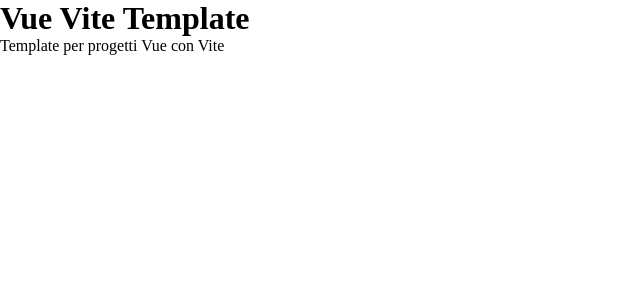
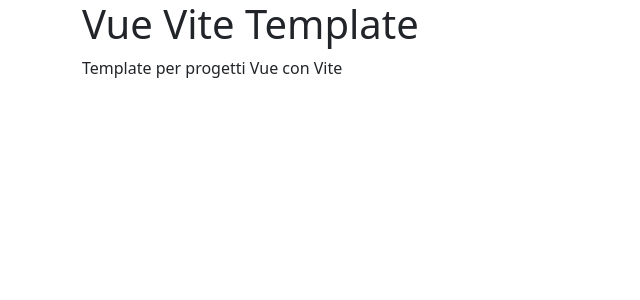
Before and after one commit to DanieleBernassola/vite-boolfolio, a Vue app: page / in a window 1280 px wide. Shown: the top 300 px of the page, without its empty margins (0-640 px from the left). Built offline with nearby package versions, Linux system fonts and the light colour scheme.

Commit message:
[UPD] Imported bootstrap

```diff
--- a/package.json
+++ b/package.json
@@ -9,6 +9,7 @@
     "preview": "vite preview"
   },
   "dependencies": {
+    "bootstrap": "^5.3.3",
     "vue": "^3.4.21"
   },
   "devDependencies": {
--- a/src/App.vue
+++ b/src/App.vue
@@ -1,6 +1,8 @@
 <script></script>
 <template>
-  <h1>Vue Vite Template</h1>
-  <p>Template per progetti Vue con Vite</p>
+  <div class="container">
+    <h1>Vue Vite Template</h1>
+    <p>Template per progetti Vue con Vite</p>
+  </div>
 </template>
 <style></style>
--- a/src/assets/scss/main.scss
+++ b/src/assets/scss/main.scss
@@ -1,4 +1,7 @@
 // Indice SASS
+
+// Import all of Bootstrap's CSS
+@use "bootstrap/scss/bootstrap" as *;
 
 @use "./partials/reset" as *;
 @use "./partials/variables" as *;
--- a/src/main.js
+++ b/src/main.js
@@ -1,6 +1,11 @@
 import { createApp } from "vue";
+
 // import style
 import "./assets/scss/main.scss";
+
+// Import all of Bootstrap's JS
+import * as bootstrap from "bootstrap";
+
 // import vue root component
 import App from "./App.vue";
 
```
Also changed, not shown: 1 other file (tests, documents, lock files or other folders).
